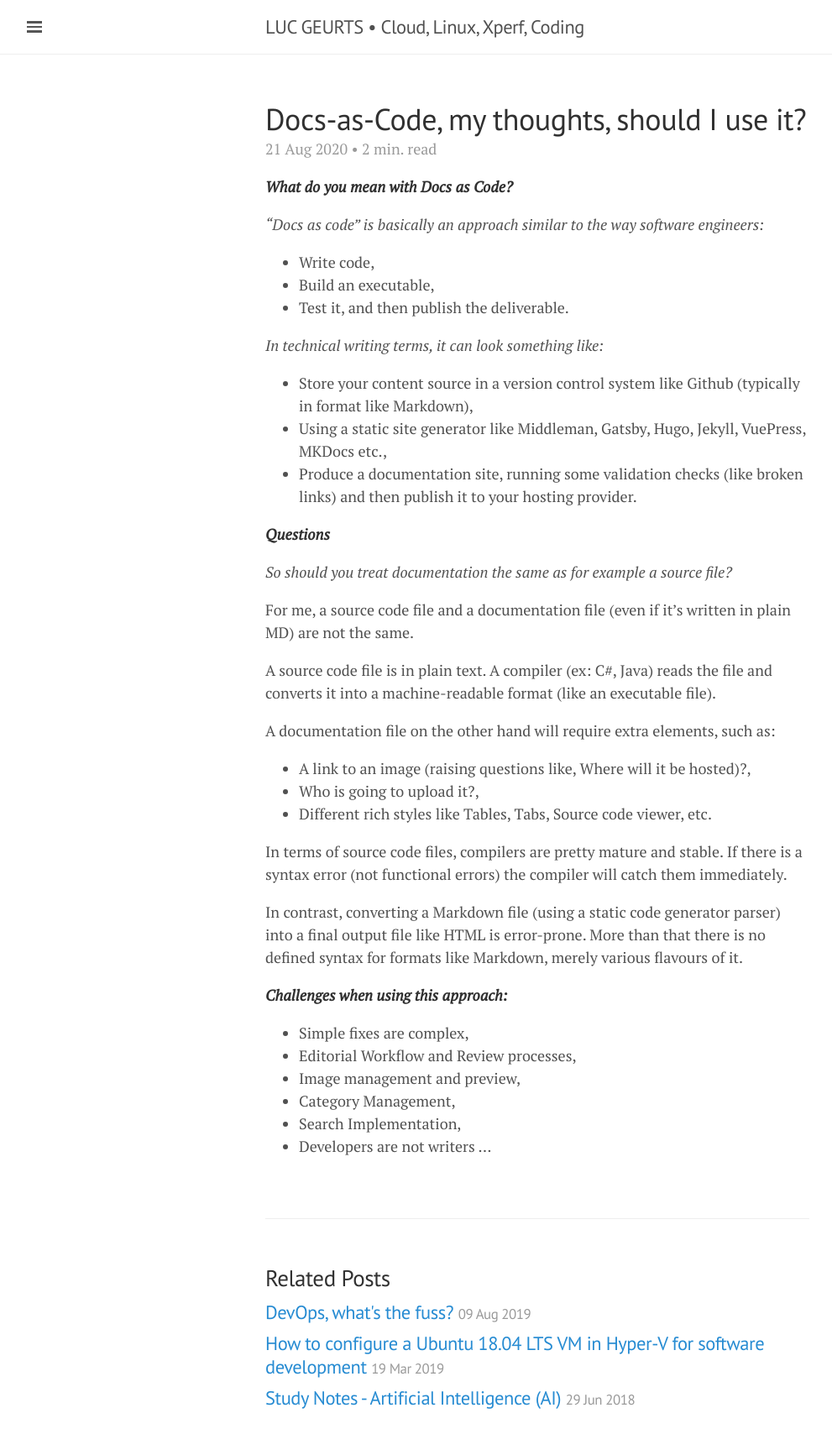
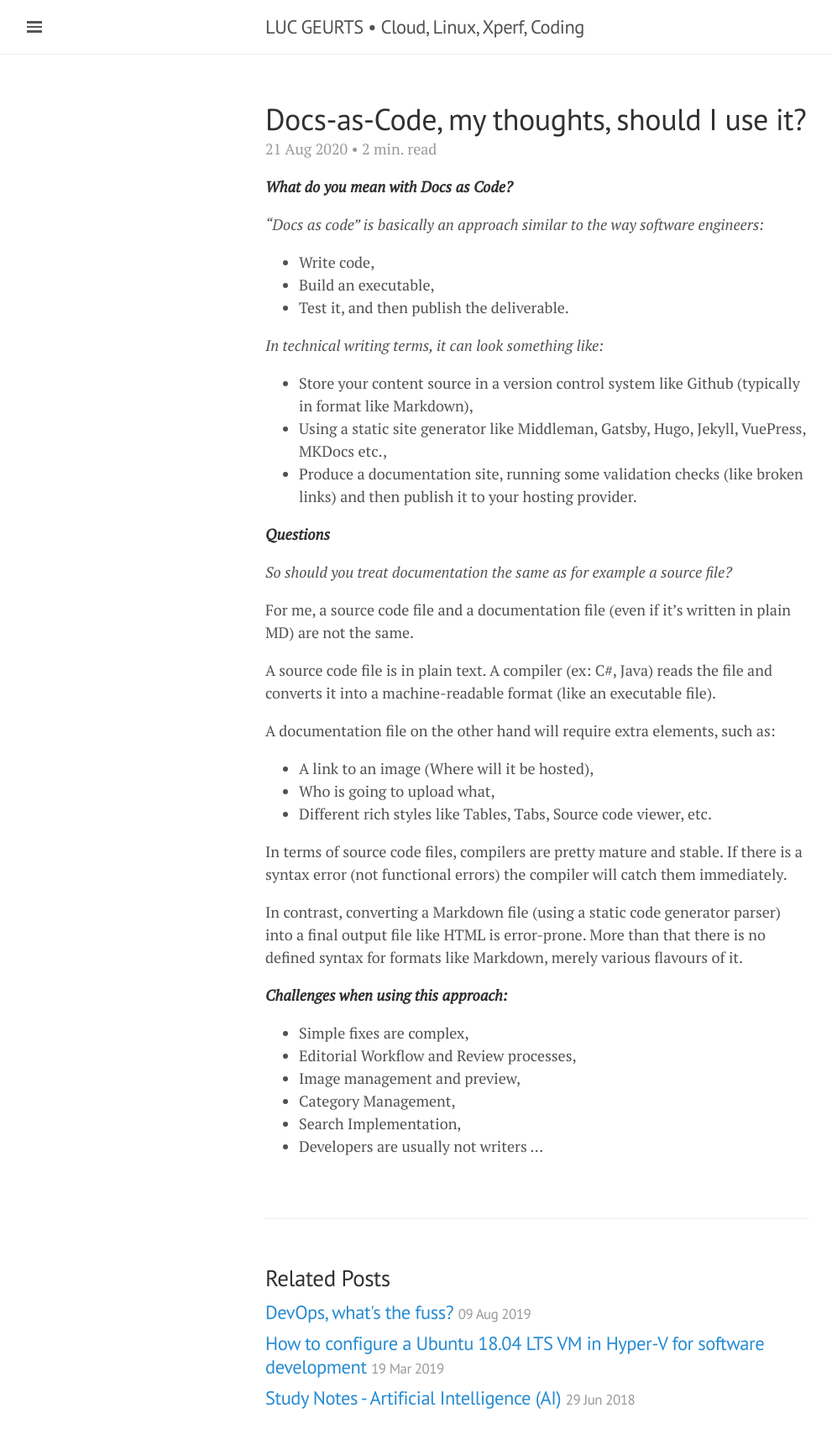
Before and after one commit to lgeurts/lgeurts.github.io, a Jekyll site: the page built from _posts/2020-08-21-docs-as-code.md, in a window 1280 px wide. Shown: the whole page at 84% size, without its empty margins (0-991 px from the left). Built offline with Jekyll 4.4.1, drawn with Linux system fonts in a browser that asks for light colours; nearby versions of some CDN libraries.

Commit message:
Update 2020-08-21-docs-as-code.md

```diff
--- a/_posts/2020-08-21-docs-as-code.md
+++ b/_posts/2020-08-21-docs-as-code.md
@@ -28,8 +28,8 @@ For me, a source code file and a documentation file (even if it’s written in p
 A source code file is in plain text. A compiler (ex: C#, Java) reads the file and converts it into a machine-readable format (like an executable file).
 
 A documentation file on the other hand will require extra elements, such as:
-- A link to an image (raising questions like, Where will it be hosted)?,
-- Who is going to upload it?,
+- A link to an image (Where will it be hosted),
+- Who is going to upload what,
 - Different rich styles like Tables, Tabs, Source code viewer, etc.
 
 In terms of source code files, compilers are pretty mature and stable. If there is a syntax error (not functional errors) the compiler will catch them immediately.
@@ -43,4 +43,4 @@ In contrast, converting a Markdown file (using a static code generator parser) i
 - Image management and preview,
 - Category Management,
 - Search Implementation,
-- Developers are not writers ...
+- Developers are usually not writers ...
```
